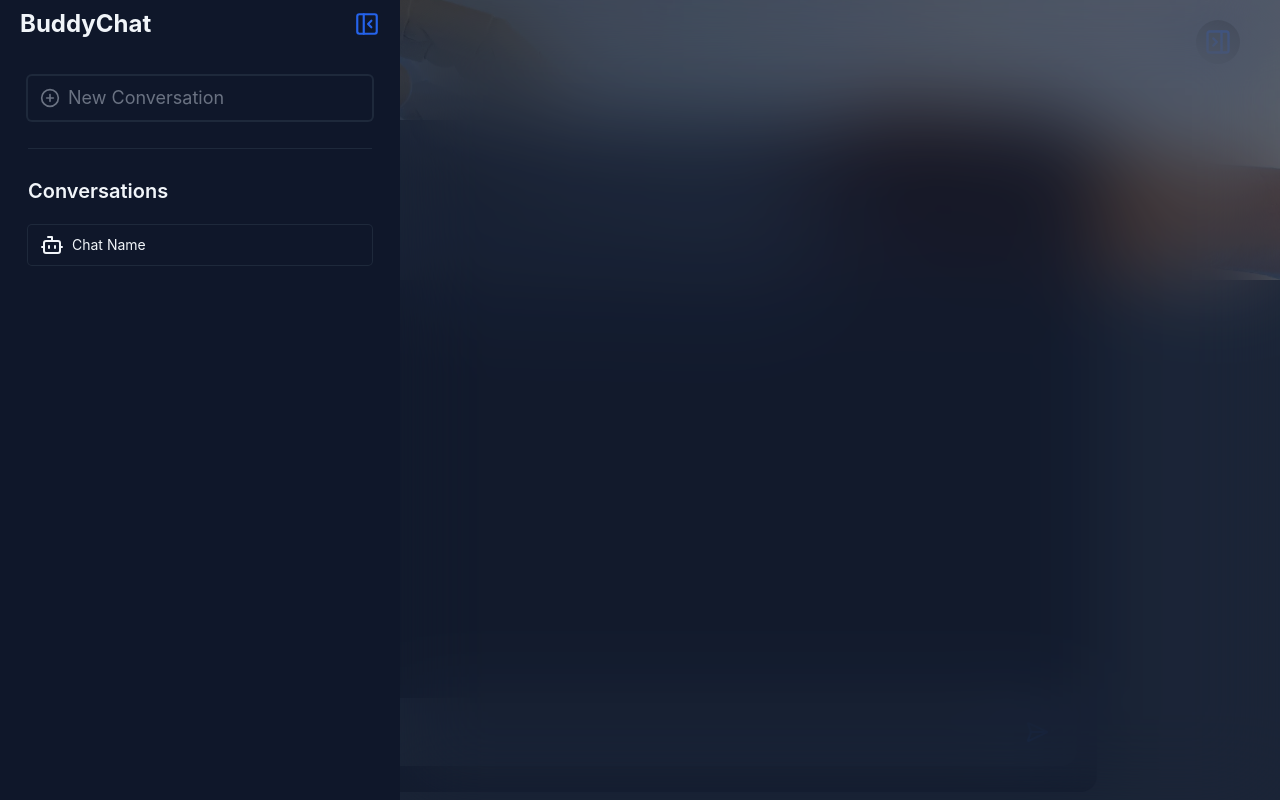
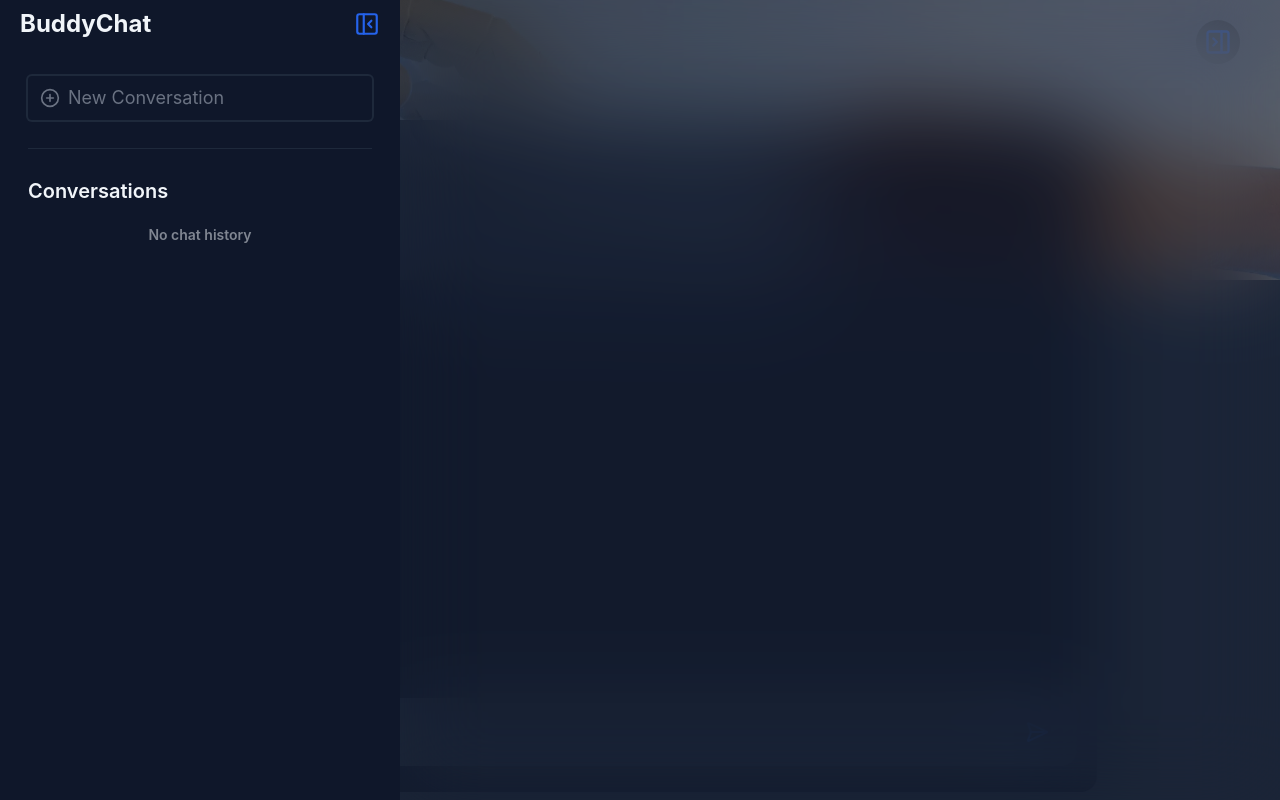
Before and after one commit to MuhammadAunR/Buddy-Chat, a React (Vite) app: page / in a window 1280 px wide. Both pictures are taken after a click on the element 1218 px from the left and 42 px from the top of the page. Built offline with nearby package versions, Linux system fonts and the light colour scheme.

Commit message:
working on chat storage

```diff
--- a/src/components/ContextWrapper.jsx
+++ b/src/components/ContextWrapper.jsx
@@ -1,19 +1,84 @@
-import { createContext, useState } from "react";
+import { createContext, useEffect, useState } from "react";
 
 export const ContextProvider = createContext()
-
 
 const ContextWrapper = ({ children }) => {
 
     const [sidebarOpen, setSidebarOpen] = useState(false)
-    const [getConversations, setGetConversations] = useState([])
+    const [messages, setMessages] = useState([])
+    const [conversations, setConversations] = useState(() => {
+        const stored = localStorage.getItem('conversations')
+        return stored ? JSON.parse(stored) : [];
+    })
+    const [ChatId, setChatId] = useState(null)
+
 
     const handleSidebar = () => {
         setSidebarOpen(!sidebarOpen)
     }
 
+    const handleChatId = (id) => {
+        setChatId(id)
+        const chat = conversations.find(item => item.id === id)
+        if (chat) setMessages(chat.messages)
+    }
+
+    const handleNewChat = () => {
+        setMessages([])
+        setChatId(null)
+        saveConversation()
+        alert('New Chat started')
+    }
+
+    const handleDelete = (id) => {
+        const chatToBeDeleted = conversations.find(item => item.id === id)
+        console.log(chatToBeDeleted)
+    }
+
+    // console.log(messages)
+    // console.log(conversations)
+
+    useEffect(() => {
+        function saveConversation() {
+            if (messages.length > 0) {
+                const newConversation = {
+                    id: Date.now(),
+                    date: new Date().toLocaleDateString(),
+                    time: new Date().toLocaleTimeString(),
+                    messages: messages
+                }
+                const updatedConversations = [...conversations, newConversation]
+                localStorage.setItem('conversations', JSON.stringify(updatedConversations))
+            }
+        };
+
+        window.addEventListener('beforeunload', saveConversation)
+        return () => window.removeEventListener('beforeunload', saveConversation)
+
+        // const handleBeforeUnload = () => {
+        //     if (messages.length > 0) {
+        //         const newConversation = {
+        //             id: Date.now(),
+        //             date: new Date().toLocaleDateString(),
+        //             messages: messages
+        //         }
+        //         // if (newConversation) {
+        //         //     newConversation.id === ChatId
+        //         //     return;
+        //         // }
+        //         const updatedConversations = [...conversations, newConversation]
+        //         localStorage.setItem('conversations', JSON.stringify(updatedConversations))
+        //     }
+        // }
+        // window.addEventListener('beforeunload', handleBeforeUnload)
+        // return () => window.removeEventListener('beforeunload', handleBeforeUnload)
+
+    }, [messages])
+
     return (
-        <ContextProvider.Provider value={{ sidebarOpen, handleSidebar, setGetConversations }}>
+        <ContextProvider.Provider value={{
+            sidebarOpen, handleSidebar, setMessages, messages, conversations, handleChatId, ChatId, handleDelete, handleNewChat
+        }}>
             {children}
         </ContextProvider.Provider>
     )
--- a/src/components/Sidebar.jsx
+++ b/src/components/Sidebar.jsx
@@ -1,10 +1,11 @@
 import { Bot, CirclePlus, PanelLeftClose, SquarePen, Trash } from 'lucide-react'
-import { useContext } from 'react'
+import { useContext, useEffect } from 'react'
 import { ContextProvider } from './ContextWrapper'
 
 const Sidebar = () => {
 
-    const { sidebarOpen, handleSidebar } = useContext(ContextProvider)
+    const { sidebarOpen, handleSidebar, conversations, handleChatId, handleDelete, handleNewChat } = useContext(ContextProvider)
+
 
     return (
         <>
@@ -18,8 +19,8 @@ const Sidebar = () => {
                     </div>
 
                     <section className='my-7 px-7 space-y-7'>
-                        <div onClick={handleSidebar} className='ring-2 ring-(--color-chat) px-3 py-2 rounded-sm text-lg cursor-pointer text-gray-500 hover:text-(--color-text) hover:ring-4 transition-all ease-linear flex items-center gap-2 relative group overflow-hidden'>
-                            <span><CirclePlus size={20}/></span>
+                        <div onClick={() => { handleSidebar(), handleNewChat() }} className='ring-2 ring-(--color-chat) px-3 py-2 rounded-sm text-lg cursor-pointer text-gray-500 hover:text-(--color-text) hover:ring-4 transition-all ease-linear flex items-center gap-2 relative group overflow-hidden'>
+                            <span><CirclePlus size={20} /></span>
                             New Conversation
                             <span className='absolute -right-10 group-hover:right-5 transition-all ease-in-out'><Bot /></span>
                         </div>
@@ -28,19 +29,22 @@ const Sidebar = () => {
 
                         <div className=' space-y-5'>
                             <h4 className='text-(--color-text) text-xl font-semibold'>Conversations</h4>
-                            <div onClick={handleSidebar} className='relative flex gap-2 items-center ring-1 ring-(--color-chat) hover:bg-(--color-chat) text-(--color-text) rounded-sm py-2 px-3 group overflow-hidden'>
-                                <span className=''><Bot /></span>
-                                <h5 className='text-sm text-clip'>Chat Name</h5>
-                                <div className='flex items-center gap-1 absolute -right-12 group-hover:right-5 transition-all ease-in-out cursor-pointer text-(--color-comp)'>
-                                    <SquarePen size={20} className='hover:text-(--color-hovered) transition-colors ease-in-out' />
-                                    <Trash size={20} className='hover:text-(--color-hovered) transition-colors ease-in-out' />
+                            {conversations.length === 0 && <h4 className='text-(--color-text)/50 text-center text-sm font-semibold'>No chat history</h4>}
+                            {conversations.map(chat => {
+                                return <div key={chat.id} onClick={() => { handleSidebar(), handleChatId(chat.id) }} className='relative flex gap-2 items-center ring-1 ring-(--color-chat) hover:bg-(--color-chat) text-(--color-text) rounded-sm py-2 px-3 group overflow-hidden'>
+                                    <span className=''><Bot /></span>
+                                    <h5 className='text-sm text-clip'>{chat.messages[0].text}</h5>
+                                    <div className='flex items-center gap-1 absolute -right-12 group-hover:right-5 transition-all ease-in-out cursor-pointer'>
+                                        <SquarePen size={20} className='text-(--color-comp) hover:text-(--color-hovered) transition-colors ease-in-out' />
+                                        <Trash onClick={handleDelete(chat.id)} size={20} className='text-red-500 transition-colors ease-in-out' />
+                                    </div>
                                 </div>
-                            </div>
+                            })}
                         </div>
                     </section>
-                </aside>
+                </aside >
                 {sidebarOpen &&
-                    <section className='w-[calc(100%-400px)] h-screen bg-(--color-bg)/20 backdrop-blur-2xl z-50 fixed right-0 to-0'></section>
+                    <section onClick={handleSidebar} className='w-[calc(100%-400px)] h-screen bg-(--color-bg)/20 backdrop-blur-2xl z-50 fixed right-0 to-0'></section>
                 }
             </section >
         </>
--- a/src/pages/Home.jsx
+++ b/src/pages/Home.jsx
@@ -1,39 +1,17 @@
 import heroSectionImage from '../assets/hero-section.webp'
 import { Copy, Loader, SendHorizontal } from 'lucide-react'
-import { useEffect, useState } from 'react'
+import { useContext, useEffect, useState } from 'react'
 import { sendMessage } from '../services/gemini'
 import Markdown from 'react-markdown'
 import Sidebar from '../components/Sidebar'
+import { ContextProvider } from '../components/ContextWrapper'
 
 const Home = () => {
 
-    const [messages, setMessages] = useState([])
     const [input, setInput] = useState('')
     const [loading, setLoading] = useState(false)
-    const [conversations, setConversations] = useState(() => {
-        const stored = localStorage.getItem('conversations')
-        return stored ? JSON.parse(stored) : [];
-    })
 
-
-    useEffect(() => {
-        const handleBeforeUnload = () => {
-            if (messages.length > 0) {
-                const newConversation = {
-                    id: Date.now(),
-                    date: new Date().toLocaleDateString(),
-                    messages: messages
-                }
-                const updatedConversations = [...conversations, newConversation]
-                localStorage.setItem('conversations', JSON.stringify(updatedConversations))
-            }
-        }
-        window.addEventListener('beforeunload', handleBeforeUnload)
-        return () => window.removeEventListener('beforeunload', handleBeforeUnload)
-    }, [messages, conversations])
-
-
-    console.log(conversations)
+    const { setMessages ,messages } = useContext(ContextProvider)
 
     const handleSend = async () => {
         if (!input.trim() || loading) return
--- a/src/styles/index.css
+++ b/src/styles/index.css
@@ -10,10 +10,11 @@
 
 ::-webkit-scrollbar{
     background: transparent;
+    width: 7px;
 }
 ::-webkit-scrollbar-thumb{
     background: #0F172A;
-    border-radius: 1rem;
+    border-radius: 30px;
 }
 
 @keyframes spin-zoom {
```
